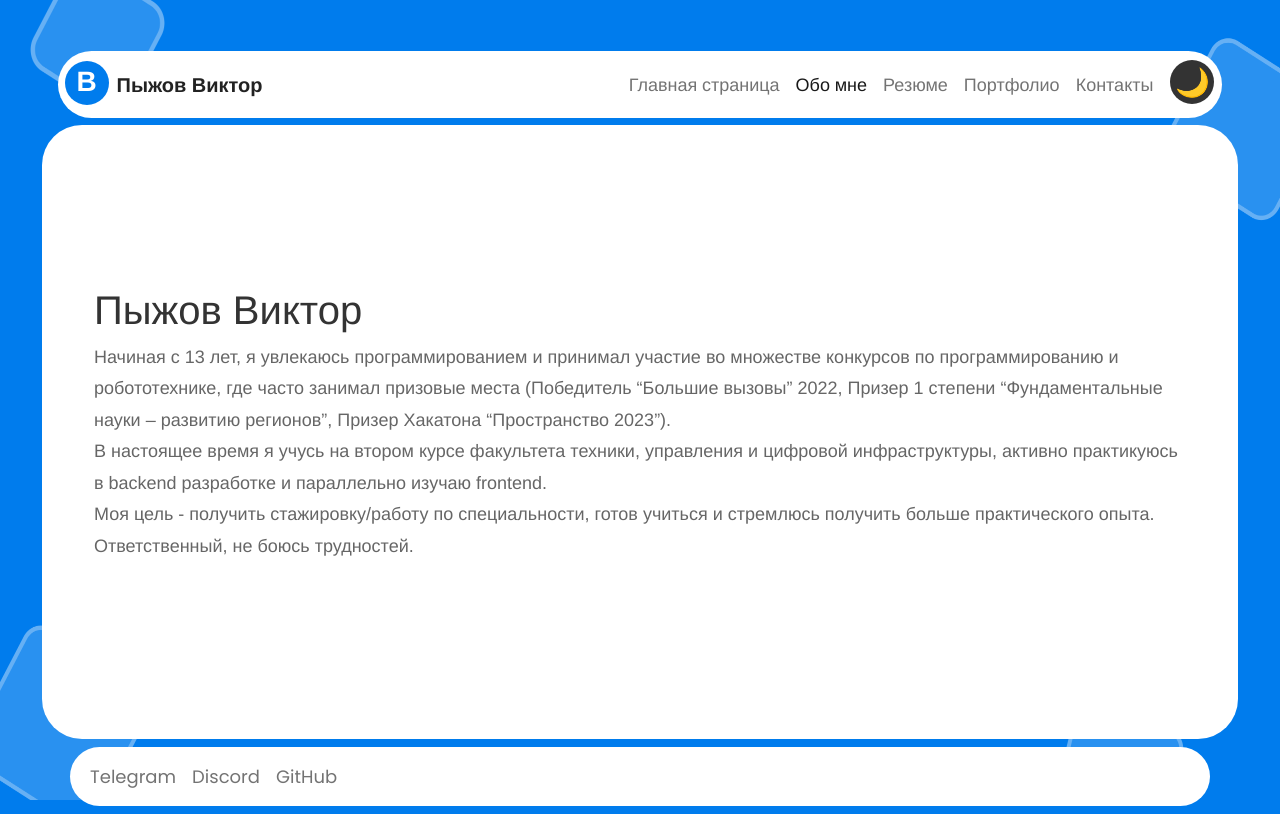
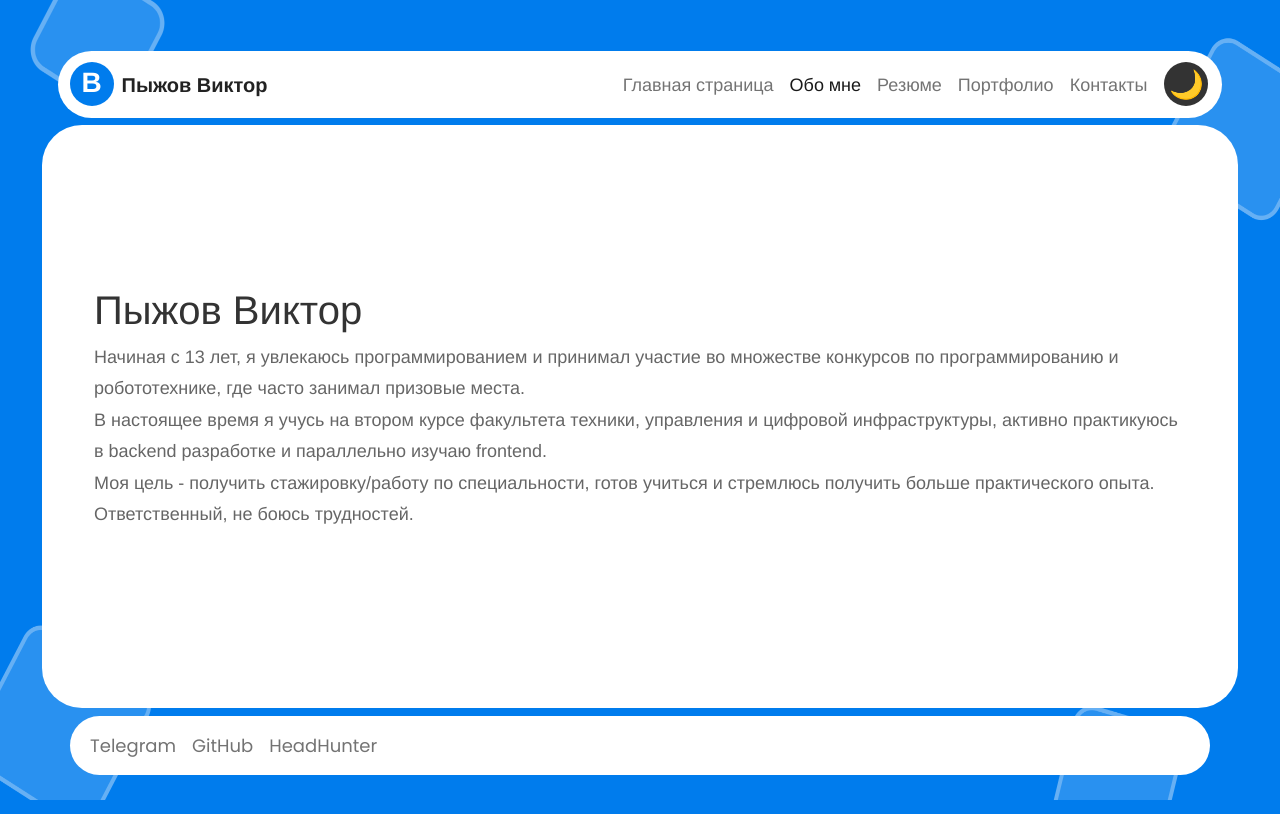
Before and after one commit to Victor2004/Victor2004.github.io, a plain HTML site: page about-me.html in a window 1280 px wide. Drawn offline with nearby package versions, Linux system fonts and the light colour scheme.

Commit message:
Обновил резюме, контакты, ссылки и немного поправил стили

```diff
--- a/about-me.html
+++ b/about-me.html
@@ -51,7 +51,7 @@
                         </li>
                         <li class="nav-item">
                             <a class="nav-link"
-                                href="https://drive.google.com/file/d/1g17M382lrGI5MBhQXPeYvR3Yyc09o1cd/view?usp=sharing"
+                                href="https://drive.google.com/file/d/1aRUU6hbFYEYIq4AR60jR96PyXYufIuKk/view"
                                 target="_blank">Резюме</a>
                             <!-- <a class="nav-link" href="resume.html">Резюме</a> -->
                         </li>
@@ -78,9 +78,7 @@
                     <h1>Пыжов Виктор</h1>
                     <p id="homeText">Начиная с 13 лет, я увлекаюсь программированием и принимал
                         участие во множестве конкурсов по программированию и
-                        робототехнике, где часто занимал призовые места (Победитель
-                        “Большие вызовы” 2022, Призер 1 степени “Фундаментальные науки –
-                        развитию регионов”, Призер Хакатона “Пространство 2023”).<br />
+                        робототехнике, где часто занимал призовые места.<br />
 
                         В настоящее время я учусь на втором курсе факультета техники,
                         управления и цифровой инфраструктуры, активно практикуюсь в
@@ -106,11 +104,12 @@
                                 target="_blank">Telegram</a>
                         </li>
                         <li class="nav-item">
-                            <a class="nav-link" aria-current="page" href="https://discordapp.com/users/victor290"
-                                target="_blank">Discord</a>
+                            <a class="nav-link" href="https://github.com/Victor2004" target="_blank">GitHub</a>
                         </li>
                         <li class="nav-item">
-                            <a class="nav-link" href="https://github.com/Victor2004" target="_blank">GitHub</a>
+                            <a class="nav-link"
+                                href="https://hh.ru/resume/ea42ae94ff0bf8023c0039ed1f55625849624f?hhtmFrom=resume_list"
+                                target="_blank">HeadHunter</a>
                         </li>
                     </ul>
                 </div>
--- a/styles/style.css
+++ b/styles/style.css
@@ -1,3 +1,11 @@
+body,
+.background {
+    background-color: #007ced;
+    background-image: url('../images/main_bg.png');
+    background-size: 100% 100vh;
+    background-repeat: no-repeat;
+}
+
 .theme-dark {
     background-color: #222222;
     color: white;
@@ -6,13 +14,6 @@
 .theme-light {
     background-color: rgba(255, 255, 255, 1);
     color: #333333;
-}
-
-.background {
-    background-color: #007ced;
-    background-image: url('../images/main_bg.png');
-    background-size: 100% 100vh;
-    background-repeat: no-repeat;
 }
 
 .site-header,
@@ -68,15 +69,14 @@
     color: #fff;
     font-size: 28px;
     font-weight: 800;
-    margin-left: -5px;
     margin-right: 8px;
-    margin-top: 2px;
+    margin-top: 3px;
 }
 
 .toggle-button-icon {
     margin-left: 3px;
-    margin-right: -10px;
-    margin-top: -14px;
+    margin-right: -4px;
+    margin-top: -11px;
     background-color: white;
     border-width: 10px;
     border-color: #007ced;
@@ -157,7 +157,7 @@ button {
         margin-block-start: 1%;
     }
 
-    .toggle-button-icon{
+    .toggle-button-icon {
         margin-top: 0px;
     }
 
```
Also changed, not shown: contact.html (+7 -6 lines), index.html (+5 -4 lines), portfolio.html (+30 -4 lines).
